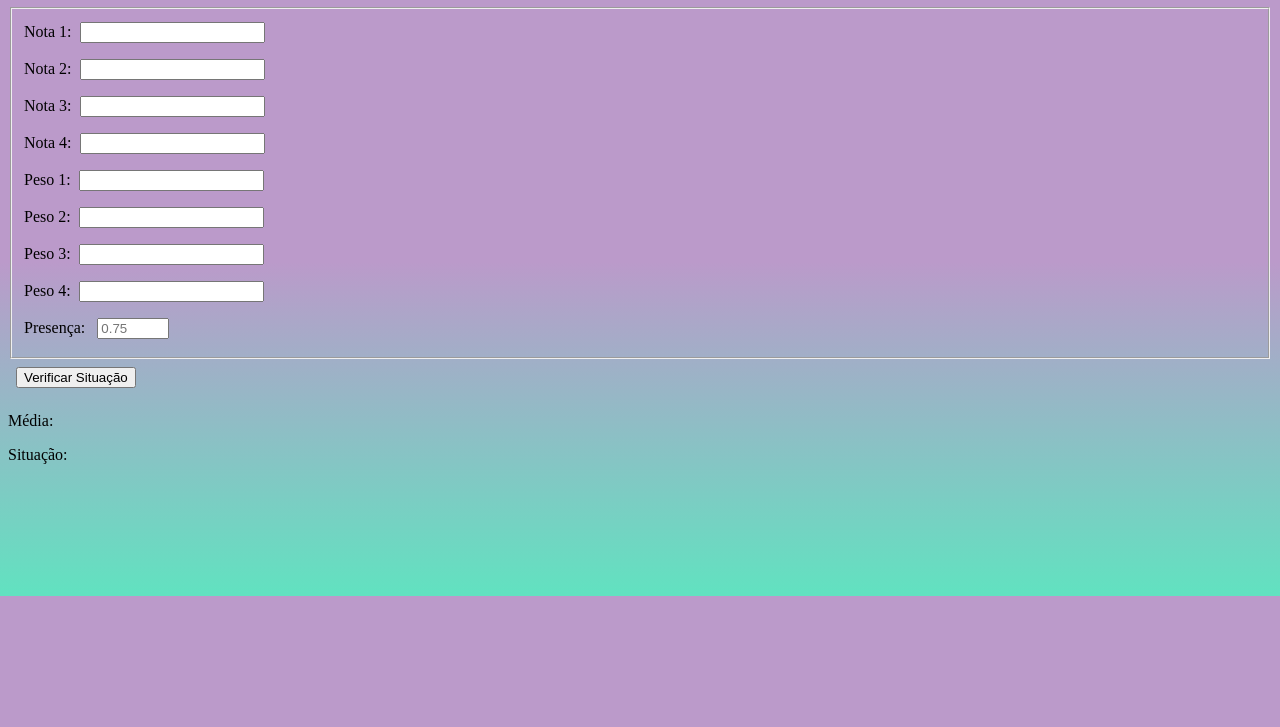
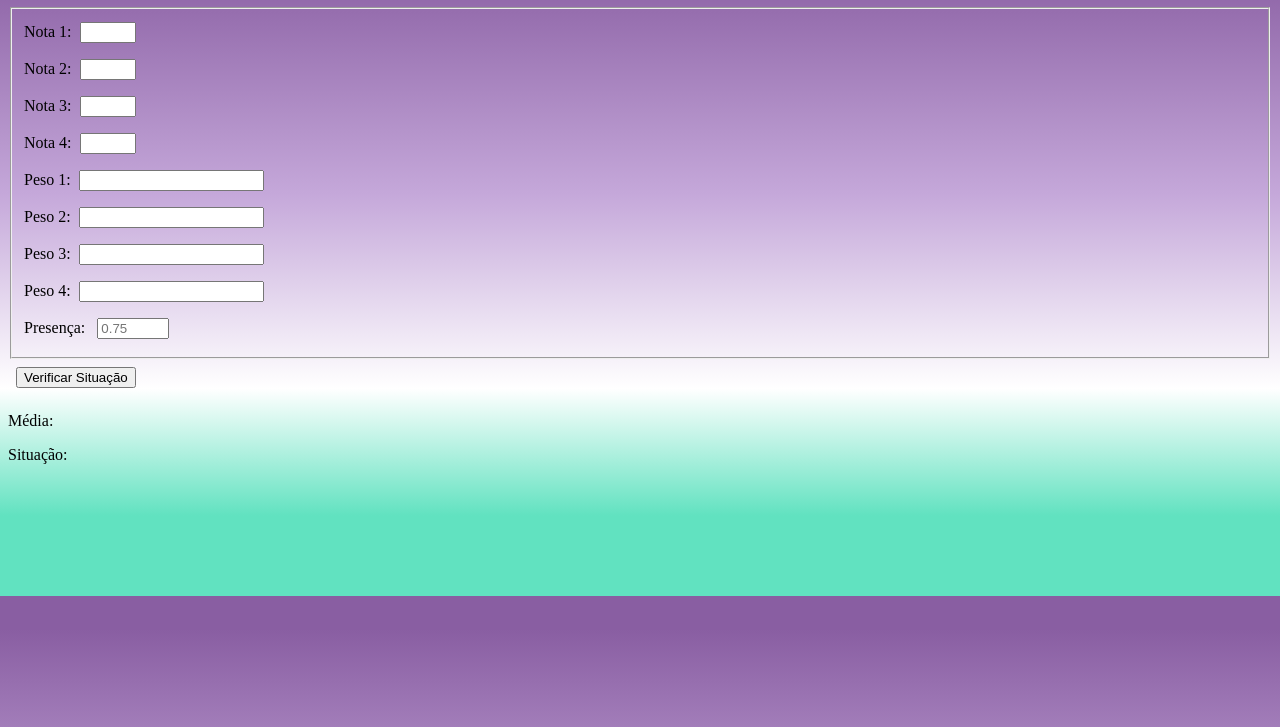
Before and after one commit to victorMedeiros82/media-ponderada, a plain HTML site: page index.html in a window 1280 px wide. Shown: the part 73-800 px from the top of the page. Drawn offline with Linux system fonts and the light colour scheme.

Commit message:
Mundando o tipo dos imputs das notas de text para number e colocando range de min e max de 0 a 10

```diff
--- a/assets/styles.css
+++ b/assets/styles.css
@@ -1,5 +1,5 @@
 body{
-  background: linear-gradient(180deg, rgb(187, 154, 202) 50%, rgba(97,226,192,1) 100%);
+  background: linear-gradient(180deg, rgba(137,94,162,1) 5%, rgba(197,168,218,1) 40%, rgba(255,255,255,1) 69%, rgba(97,226,192,1) 88%);
   background-size: cover;
   height: 50vw;
 }
@@ -13,5 +13,6 @@ input {
 }
 h1{
   text-align: center;
+  text-transform: uppercase;
   font-family:sans-serif;
 }
--- a/index.html
+++ b/index.html
@@ -16,10 +16,10 @@
 
         <form action="verificar">
             <fieldset>
-                <label for="n1">Nota 1:<input type="text" id="n1" min="0" max="10"/></label>
-                <label for="n2">Nota 2:<input type="text" id="n2" /></label>
-                <label for="n3">Nota 3:<input type="text" id="n3" /></label>
-                <label for="n4">Nota 4:<input type="text" id="n4" /></label>
+                <label for="n1">Nota 1:<input type="number" min="0" max="10" id="n1"/></label>
+                <label for="n2">Nota 2:<input type="number" min="0" max="10" id="n2" /></label>
+                <label for="n3">Nota 3:<input type="number" min="0" max="10" id="n3" /></label>
+                <label for="n4">Nota 4:<input type="number" min="0" max="10" id="n4" /></label>
 
                 <label for="p1">Peso 1:<input type="text" id="p1" /></label>
                 <label for="p2">Peso 2:<input type="text" id="p2" /></label>
--- a/scripts/media.js
+++ b/scripts/media.js
@@ -3,12 +3,7 @@ function calculaMedia(n1, n2, n3, n4, p1 = 1, p2 = 1, p3 = 1, p4 = 1) {
 }
 
 function verificaAprovacao(media, presenca = 0.75) {
-//    if (media>=7&&presenca>=0.75) {
-//         return "Aprovado"
-//    } else {
-//         return "Reprovado"
-//    }
-    return media >= 7 && presenca >= 0.75
+    return media >= 7 && presenca >= 0.75 ? "Aprovado" : "Reprovado"
 }
 
 function verificaSituacao(n1, n2, n3, n4, presenca = 0.75, p1 = 1, p2 = 1, p3 = 1, p4 = 1) {
```
